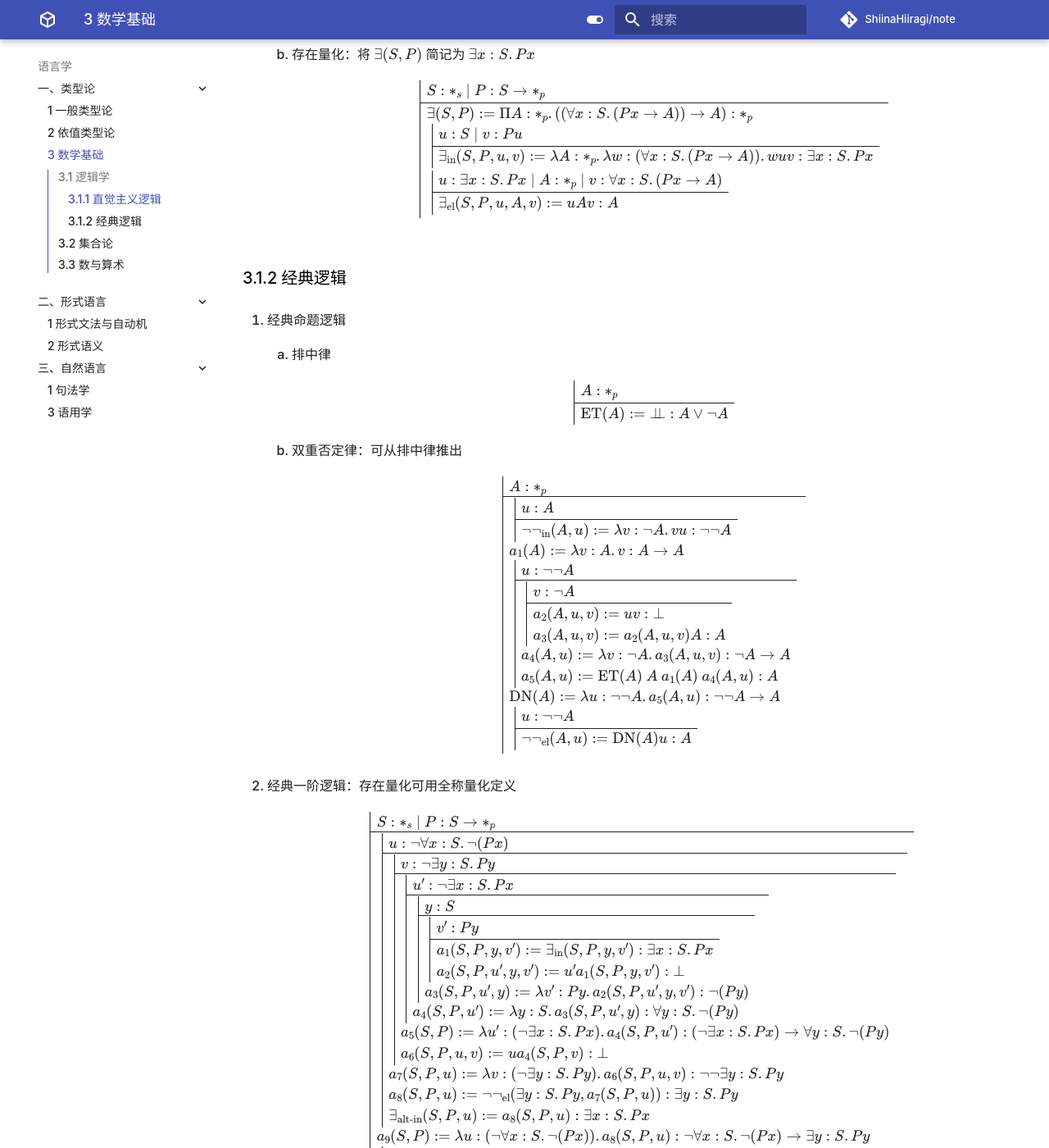
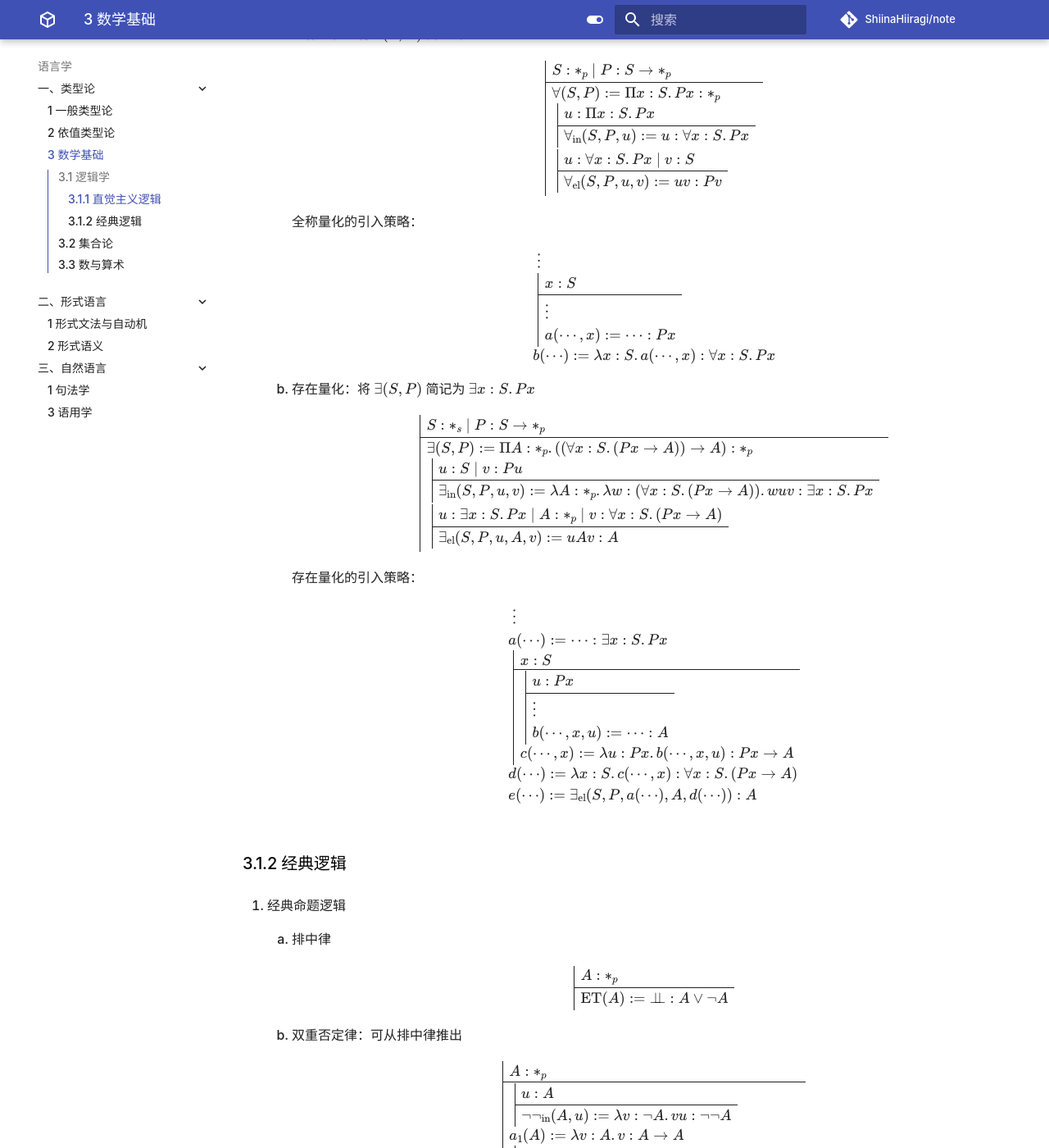
Before and after one commit to ShiinaHiiragi/note, an MkDocs documentation site: the page built from docs/lang/type/math.md, in a window 1280 px wide and 1400 px high, scrolled down 2105 px. Shown: the whole window at 82% size. Built offline with MkDocs 1.6.1 and Material for MkDocs 9.7.7, drawn with Linux system fonts in a browser that asks for light colours; comment, search, counter and statistics services are not loaded; some of the changed text lies outside the part shown.

Commit message:
add strategy

```diff
--- a/docs/lang/type/math.md
+++ b/docs/lang/type/math.md
@@ -33,6 +33,24 @@ $$
                     \hline
                     \to_{\text{el}}(A, B, u, v) := uv: B
                 }
+            }
+        }
+        $$
+
+        蕴含的引入策略：
+
+        $$
+        \fitch{
+            \rootcol{
+                \ \vdots
+                \startsub \subcol{
+                    x: A \\
+                    \hline
+                    \vdots \\
+                    a(\cdots, x) := \cdots: B
+                }
+                \endsub
+                b(\cdots) := \lambda x: A.a(\cdots, x): A \to B
             }
         }
         $$
@@ -181,6 +199,24 @@ $$
         }
         $$
 
+        全称量化的引入策略：
+
+        $$
+        \fitch{
+            \rootcol{
+                \ \vdots
+                \startsub \subcol{
+                    x: S \\
+                    \hline
+                    \vdots \\
+                    a(\cdots, x) := \cdots: P x
+                }
+                \endsub
+                b(\cdots) := \lambda x: S.a(\cdots, x): \forall x: S.P x
+            }
+        }
+        $$
+
     2. 存在量化：将 $\exists(S, P)$ 简记为 $\exists x: S.P x$
 
         $$
@@ -199,6 +235,31 @@ $$
                     \hline
                     \exists_{\text{el}}(S, P, u, A, v) := uAv: A
                 }
+            }
+        }
+        $$
+
+        存在量化的引入策略：
+
+        $$
+        \fitch{
+            \rootcol{
+                \ \vdots \\
+                a(\cdots) := \cdots: \exists x: S.P x
+                \startsub \subcol{
+                    x: S
+                    \startsub \hline \subcol{
+                        u: Px \\
+                        \hline
+                        \vdots \\
+                        b(\cdots, x, u) := \cdots: A
+                    }
+                    \endsub
+                    c(\cdots, x) := \lambda u: P x.b(\cdots, x, u): Px \to A
+                }
+                \endsub
+                d(\cdots) := \lambda x: S.c(\cdots, x): \forall x: S.(P x \to A) \\
+                e(\cdots) := \exists_{\mathrm{el}}(S, P, a(\cdots), A, d(\cdots)): A
             }
         }
         $$
```
